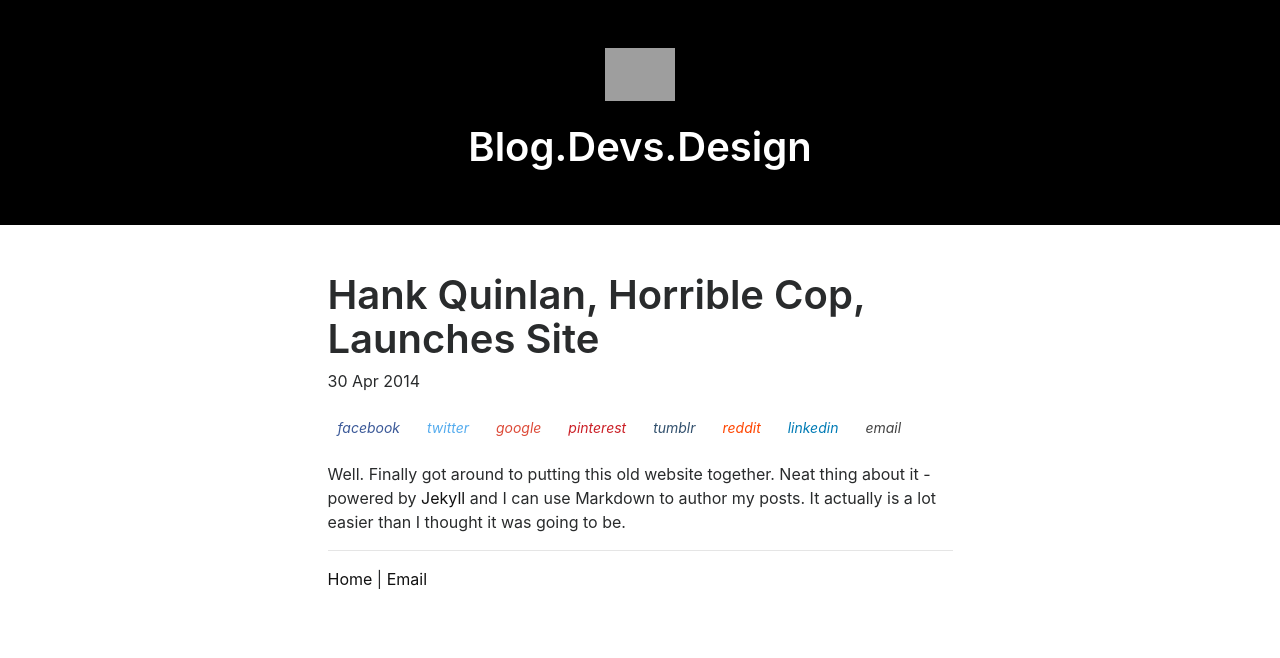
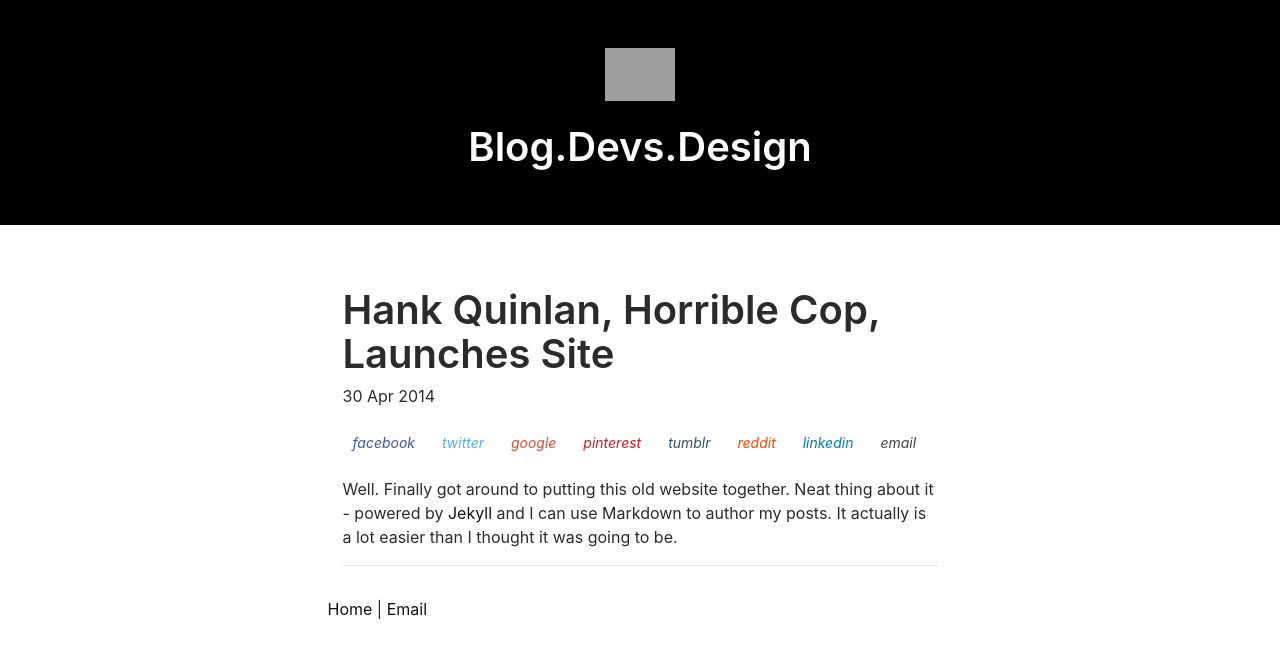
Before and after one commit to devsdesign/BlogDevsDesign, a Jekyll site: the page built from _posts/2014-04-30-hank-quinlan-site-launched.md, in a window 1280 px wide. Shown: the top 658 px of the page. Built offline with Jekyll 4.4.1, drawn with Linux system fonts in a browser that asks for light colours; comment, search, counter and statistics services are not loaded; grey boxes are pictures that could not be loaded.

Commit message:
Update default.html

```diff
--- a/_layouts/default.html
+++ b/_layouts/default.html
@@ -19,9 +19,11 @@
 		    <br /><br />
 		    <div class="row justify-content-md-center">
 			     <div class="col-md-6">
-			{{ content }}
-				    </div>
-			    </div>
+				     <div style="padding:15px">
+				{{ content }}
+				     </div>
+			     </div>
+		    </div>
 			<footer>
 			   <div class="row justify-content-md-center">
 			     <div class="col-md-6">
```
